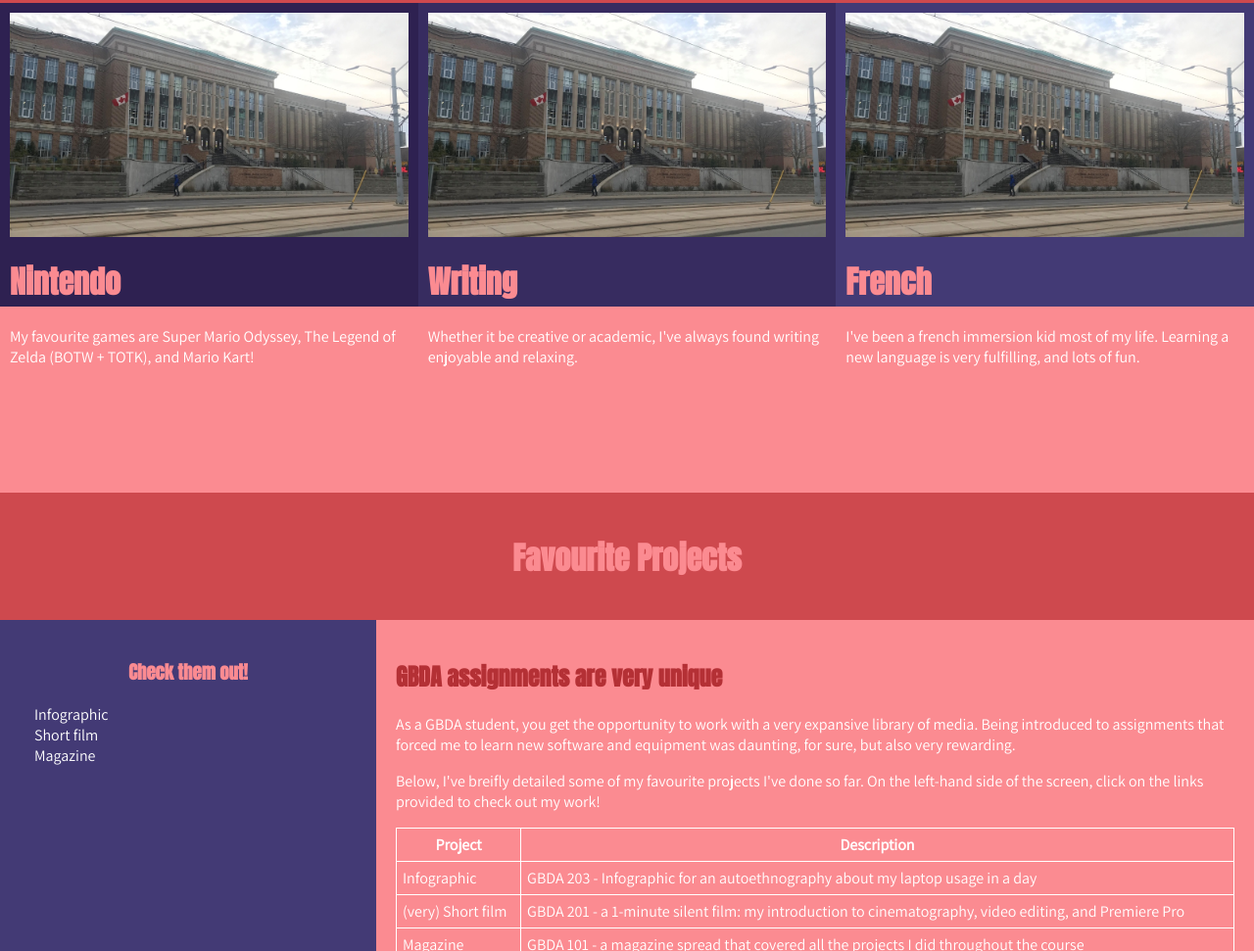
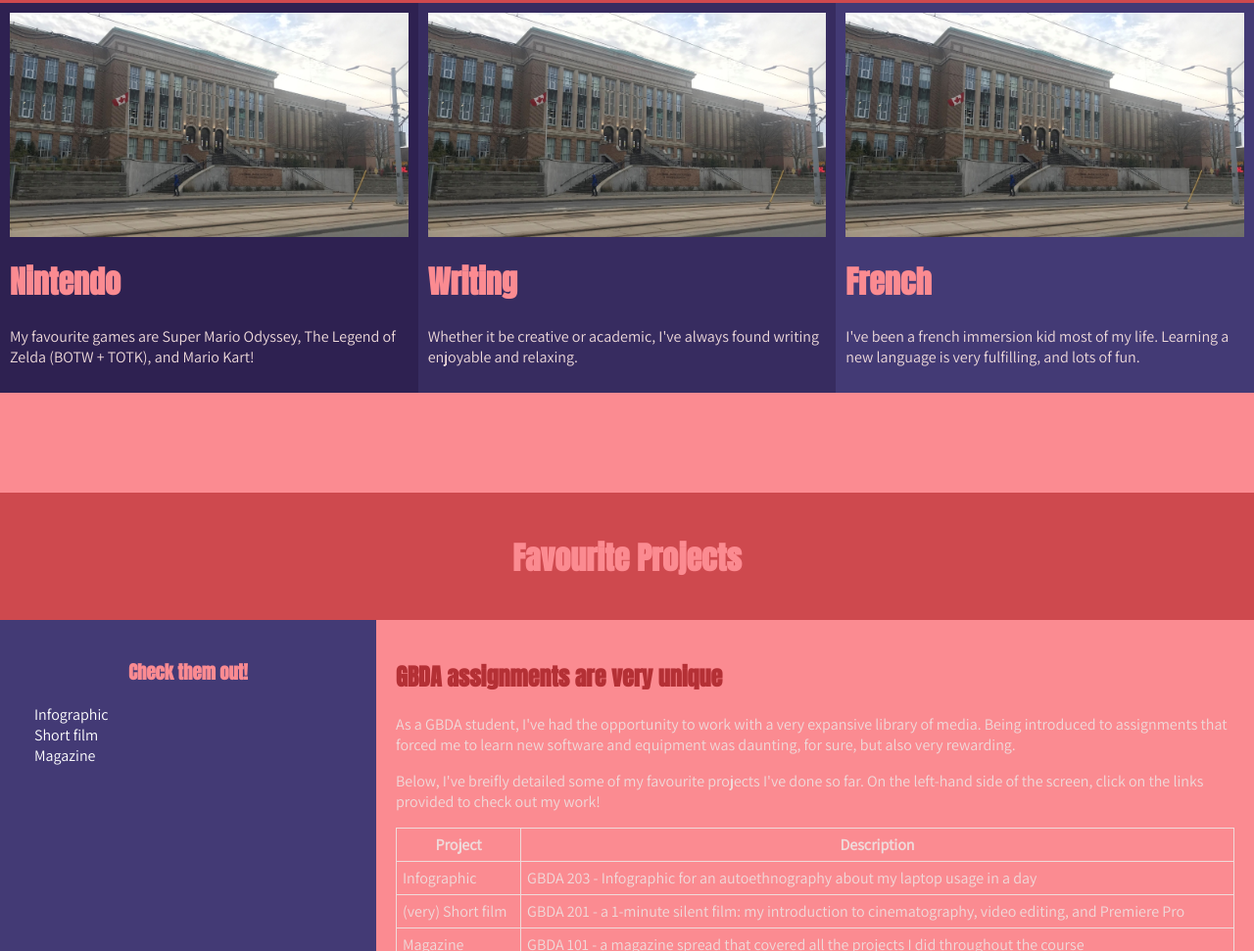
Before and after one commit to waddle-s/FInal-PRJ-4, a plain HTML site: page index.html in a window 1280 px wide. Shown: the part 1654-2625 px from the top of the page at 98% size. Drawn offline with Linux system fonts and the light colour scheme.

Commit message:
section 2 block updates + paragraph color

```diff
--- a/index.html
+++ b/index.html
@@ -27,10 +27,11 @@
 
   p{
   font-family: "Assistant", sans-serif;
+  color: #EFDADA;
   }
 
   body {
-  color: white;
+  color: #EFDADA;
   width: 100%;
   font-family: "Assistant", sans-serif;
   margin: 0px;
@@ -161,7 +162,7 @@ header {
       #block2A {
       width: calc(100% / 3);
       background-color: #2E2151;
-      height: 310px;
+      height: 100%;
       display: inline-block;
       float: left;
       padding-left: 10px;
@@ -173,7 +174,7 @@ header {
       #block2B {
       width: calc(100% / 3);
       background-color: #372C60;
-      height: 310px;
+      height: 100%;
       display: inline-block;
       float: left;
       padding-left: 10px;
@@ -185,7 +186,7 @@ header {
       #block2C {
       width: calc(100% / 3);
       background-color: #433A75;
-      height: 310px;
+      height: 100%;
       display: inline-block;
       float: left;
       padding-left: 10px;
@@ -246,7 +247,7 @@ table {
 
 td, th{
 padding: 6px;
-border: 1px solid #ffffff;
+border: 1px solid #EFDADA;
 }
 
  #section3 table{
@@ -375,7 +376,7 @@ width: 100%;
 
   <article>
     <h2>GBDA assignments are very unique</h2>
-    <p>As a GBDA student, you get the opportunity to work with a
+    <p>As a GBDA student, I've had the opportunity to work with a
     very expansive library of media. Being introduced to assignments
     that forced me to learn new software and equipment was daunting,
     for sure, but also very rewarding. </p>
```
